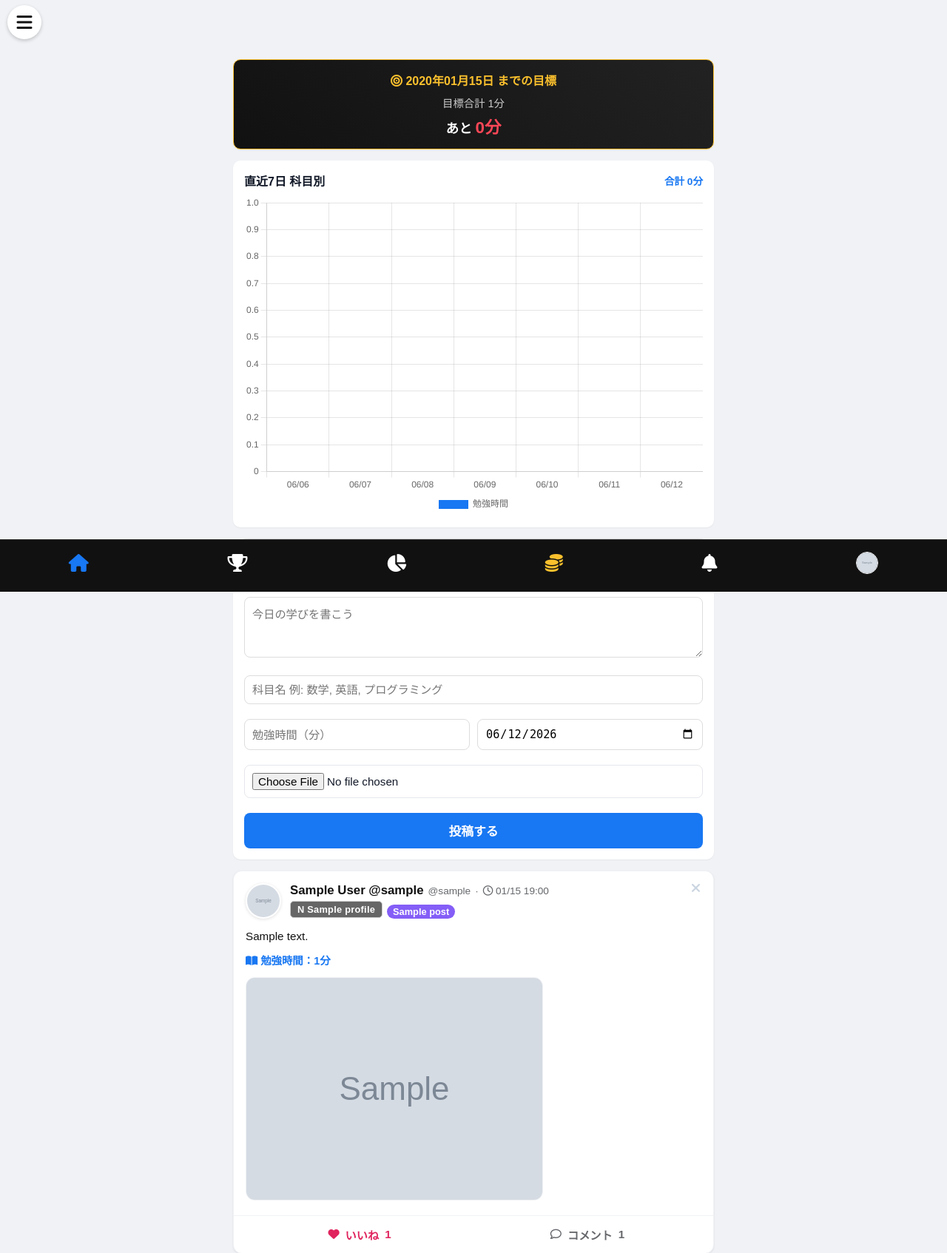
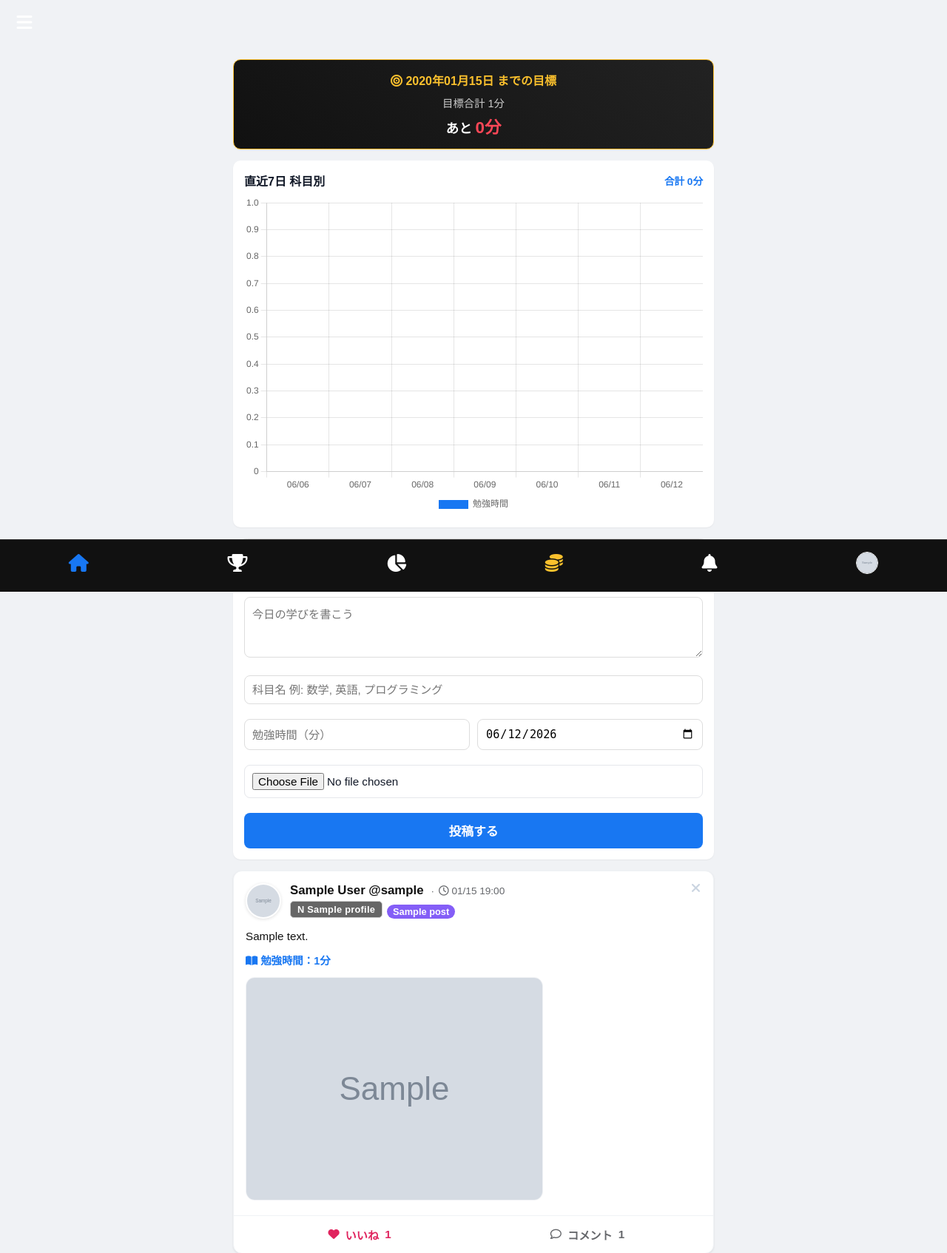
Before and after one commit to ryuchiika615/sns, a Django app: page / in a window 1280 px wide. Shown: the top 1694 px of the page at 74% size. Run offline with Django 5.2, Linux system fonts and the light colour scheme; a user stored in the database is signed in; data comes from the database, SQL or seed files in the repository; tables that the repository leaves empty hold one stand-in row (values such as "Sample post"); grey boxes marked "Sample" are stand-in pictures; data that the repository does not hold is empty.

Commit message:
アイコンの歪み修正、@の重複解消、トップヘッダーの追加

```diff
--- a/templates/sns/index.html
+++ b/templates/sns/index.html
@@ -9,10 +9,10 @@
     <link rel="stylesheet" href="https://cdnjs.cloudflare.com/ajax/libs/font-awesome/6.0.0/css/all.min.css">
     <link rel="stylesheet" href="{% static 'sns/css/ryutter.css' %}">
     <style>
-        /* 🟢 アバター（アイコン）の枠とエフェクト完全復活！ */
-        .avatar-container { position: relative; display: inline-grid; place-items: center; width: 48px; height: 48px; margin-right: 12px; flex-shrink: 0; }
-        .avatar-img { width: 100%; height: 100%; border-radius: 50%; object-fit: cover; border: 2px solid #fff; box-shadow: 0 1px 4px rgba(0,0,0,.12); position: relative; z-index: 5; background: white; }
-        .avatar-placeholder { font-size: 48px; color: #ccc; border-radius: 50%; position: relative; z-index: 5; background: white; }
+        /* 🟢 アバター（アイコン）の歪みを直し、絶対に「まん丸」にする！ */
+        .avatar-container { position: relative; display: flex; align-items: center; justify-content: center; width: 48px; height: 48px; min-width: 48px; margin-right: 12px; flex-shrink: 0; border-radius: 50%; }
+        .avatar-img { width: 48px; height: 48px; border-radius: 50%; object-fit: cover; border: 2px solid #fff; box-shadow: 0 1px 4px rgba(0,0,0,.12); position: relative; z-index: 5; background: white; aspect-ratio: 1 / 1; }
+        .avatar-placeholder { font-size: 48px; color: #ccc; border-radius: 50%; position: relative; z-index: 5; background: white; width: 48px; height: 48px; display: flex; align-items: center; justify-content: center; }
 
         .avatar-container:before { content: ""; position: absolute; inset: -2px; border-radius: 50%; border: 2px solid transparent; z-index: 3; pointer-events: none; }
         .avatar-container:after { content: ""; position: absolute; width: 60px; height: 24px; top: 12px; left: -6px; z-index: 1; opacity: 0; pointer-events: none; }
@@ -48,10 +48,12 @@
             z-index: 8000; font-size: 1.3rem; font-weight: bold; letter-spacing: 2px;
             box-shadow: 0 2px 4px rgba(0,0,0,0.2);
         }
+
+        /* 🟢 ヘッダーに馴染むハンバーガーボタン */
         .top-hamburger {
-            position: fixed; top: 7px; left: 10px; font-size: 1.5rem; color: #111;
-            z-index: 9000; cursor: pointer; background: #fff; border: none;
-            width: 46px; height: 46px; border-radius: 50%; box-shadow: 0 2px 5px rgba(0,0,0,0.2);
+            position: fixed; top: 7px; left: 10px; font-size: 1.5rem; color: #fff;
+            z-index: 9000; cursor: pointer; background: transparent; border: none;
+            width: 46px; height: 46px; border-radius: 50%;
             display: flex; justify-content: center; align-items: center;
         }
 
@@ -101,12 +103,12 @@
     </style>
 </head>
 <body>
-    <!-- 🟢 黒背景のトップヘッダー -->
+    <!-- 🟢 黒背景のトップヘッダー（追加！） -->
     <header class="top-header">
         リュッター
     </header>
 
-    <!-- 🟢 左上のハンバーガーボタン -->
+    <!-- 🟢 ヘッダーの中におさまるハンバーガーボタン -->
     <button type="button" class="top-hamburger" onclick="openNav()"><i class="fas fa-bars"></i></button>
 
     <!-- 🟢 スライド式メニューバー -->
@@ -162,7 +164,7 @@
             </form>
         </div>
 
-        <!-- 🟢 投稿一覧をモダンなカードデザインに大改造！ -->
+        <!-- 🟢 投稿一覧 -->
         {% for post in posts %}
         <div class="post-card">
             <div class="post-header">
@@ -172,8 +174,8 @@
                 <div class="post-meta">
                     <div class="post-user-info">
                         <strong><a href="{% url 'user_profile' post.user.username %}">{{ post.author_label }}</a></strong>
-                        <span class="post-meta-text">@{{ post.user.username }}</span>
-                        <span class="post-meta-text">·</span>
+                        <!-- 🟢 @の重複を防止するため、ここから @{{ post.user.username }} を削除しました！ -->
+                        <span class="post-meta-text" style="margin-left: 4px;">·</span>
                         <span class="post-meta-text"><i class="far fa-clock"></i> {{ post.formatted_time }}</span>
                     </div>
                     <div class="post-badges">
```
